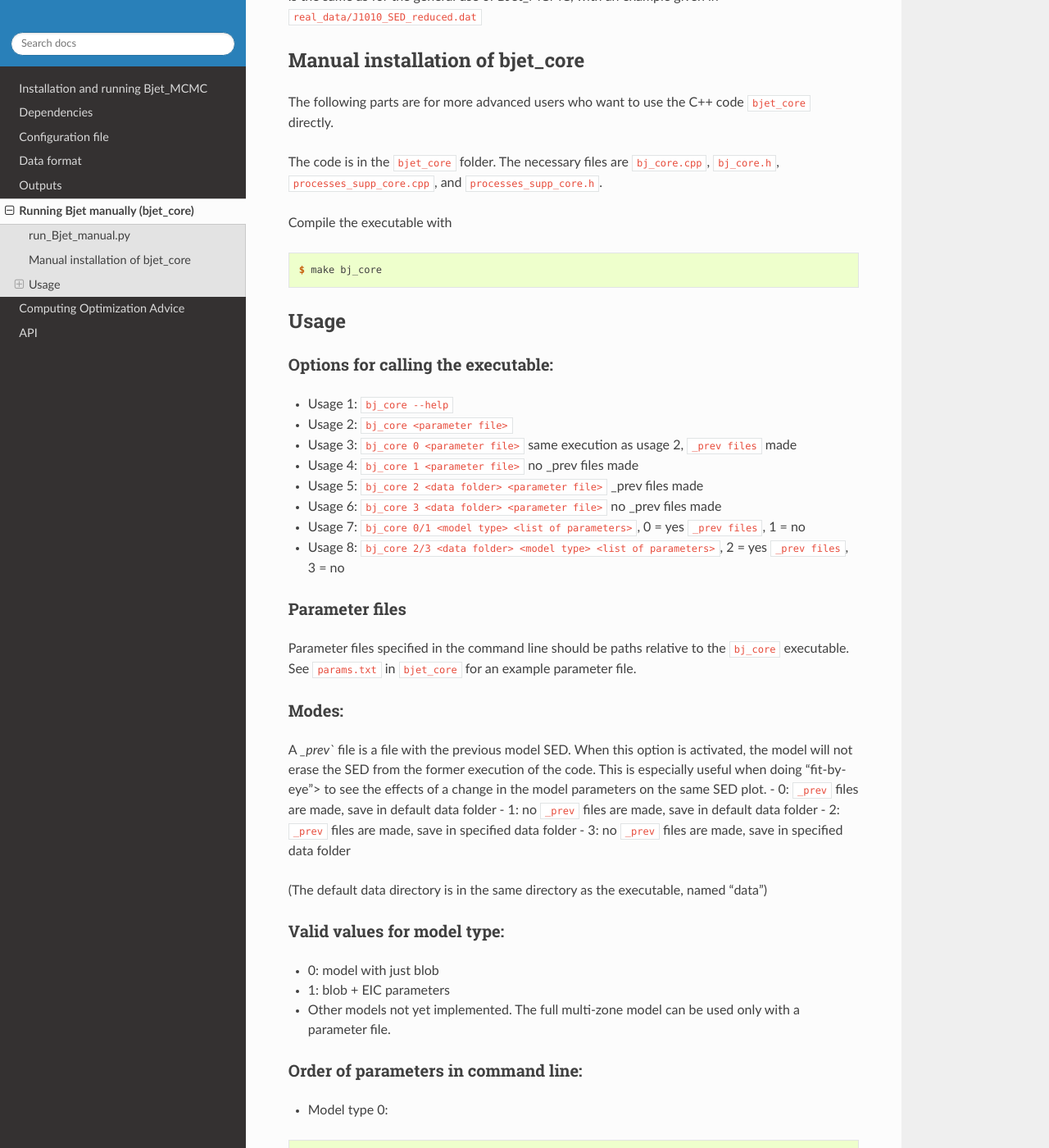
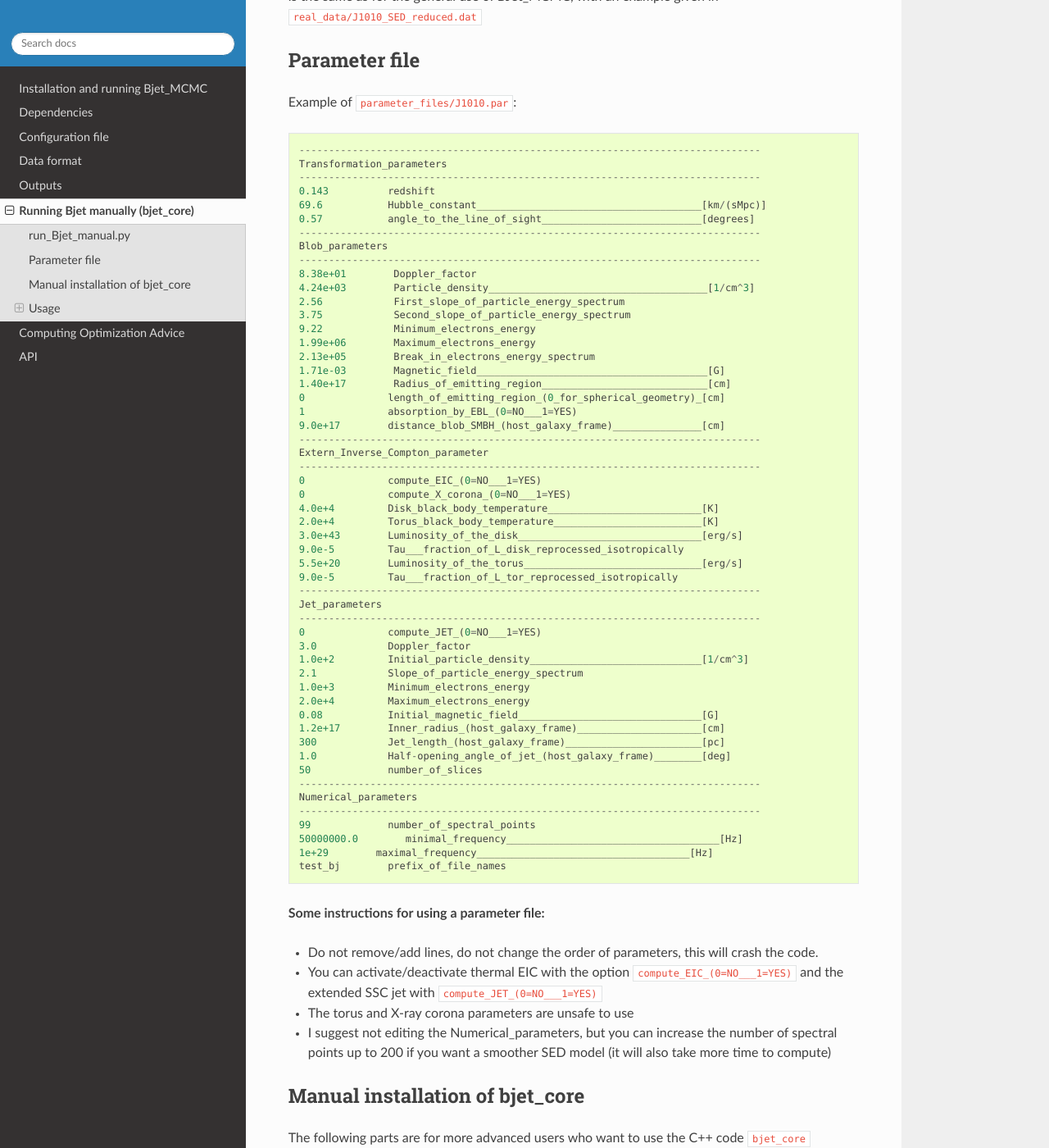
Before and after one commit to Ohervet/Bjet_MCMC, a Sphinx documentation site: the page built from docs/source/bjet_core.rst, in a window 1280 px wide and 1400 px high, scrolled down 523 px. Shown: the whole window at 82% size. Built offline with Sphinx 7.4.7 and the Read the Docs theme 3.1.0, drawn with Linux system fonts in a browser that asks for light colours.

Commit message:
Update bjet_core.rst

```diff
--- a/docs/source/bjet_core.rst
+++ b/docs/source/bjet_core.rst
@@ -10,6 +10,71 @@ Any user can freely edit this script for their needs. This is especially useful
 
 You can adapt lines 40-60 with your chosen setup and inputs. You will need to call a parameter file, following the format of the example given in ``parameter_files/J1010.par``. The SED data file format is the same as for the general use of BJet_MCMC, with an example given in ``real_data/J1010_SED_reduced.dat``
 
+
+Parameter file
+-------------------
+Example of ``parameter_files/J1010.par``: ::
+
+   ------------------------------------------------------------------------------
+   Transformation_parameters
+   ------------------------------------------------------------------------------
+   0.143          redshift
+   69.6           Hubble_constant______________________________________[km/(sMpc)]
+   0.57           angle_to_the_line_of_sight___________________________[degrees]
+   ------------------------------------------------------------------------------
+   Blob_parameters
+   ------------------------------------------------------------------------------
+   8.38e+01        Doppler_factor
+   4.24e+03        Particle_density_____________________________________[1/cm^3]
+   2.56            First_slope_of_particle_energy_spectrum
+   3.75            Second_slope_of_particle_energy_spectrum
+   9.22            Minimum_electrons_energy
+   1.99e+06        Maximum_electrons_energy
+   2.13e+05        Break_in_electrons_energy_spectrum
+   1.71e-03        Magnetic_field_______________________________________[G]
+   1.40e+17        Radius_of_emitting_region____________________________[cm]
+   0              length_of_emitting_region_(0_for_spherical_geometry)_[cm]
+   1              absorption_by_EBL_(0=NO___1=YES)
+   9.0e+17        distance_blob_SMBH_(host_galaxy_frame)_______________[cm]
+   ------------------------------------------------------------------------------
+   Extern_Inverse_Compton_parameter
+   ------------------------------------------------------------------------------
+   0              compute_EIC_(0=NO___1=YES)
+   0              compute_X_corona_(0=NO___1=YES)
+   4.0e+4         Disk_black_body_temperature__________________________[K]
+   2.0e+4         Torus_black_body_temperature_________________________[K]
+   3.0e+43        Luminosity_of_the_disk_______________________________[erg/s]
+   9.0e-5         Tau___fraction_of_L_disk_reprocessed_isotropically
+   5.5e+20        Luminosity_of_the_torus______________________________[erg/s]
+   9.0e-5         Tau___fraction_of_L_tor_reprocessed_isotropically
+   ------------------------------------------------------------------------------
+   Jet_parameters
+   ------------------------------------------------------------------------------
+   0              compute_JET_(0=NO___1=YES)
+   3.0            Doppler_factor
+   1.0e+2         Initial_particle_density_____________________________[1/cm^3]
+   2.1            Slope_of_particle_energy_spectrum
+   1.0e+3         Minimum_electrons_energy
+   2.0e+4         Maximum_electrons_energy
+   0.08           Initial_magnetic_field_______________________________[G]
+   1.2e+17        Inner_radius_(host_galaxy_frame)_____________________[cm]
+   300            Jet_length_(host_galaxy_frame)_______________________[pc]
+   1.0            Half-opening_angle_of_jet_(host_galaxy_frame)________[deg]
+   50             number_of_slices
+   ------------------------------------------------------------------------------
+   Numerical_parameters
+   ------------------------------------------------------------------------------
+   99             number_of_spectral_points
+   50000000.0        minimal_frequency____________________________________[Hz]
+   1e+29        maximal_frequency____________________________________[Hz]
+   test_bj        prefix_of_file_names
+
+**Some instructions for using a parameter file:**
+
+- Do not remove/add lines, do not change the order of parameters, this will crash the code.
+- You can activate/deactivate thermal EIC with the option ``compute_EIC_(0=NO___1=YES)`` and the extended SSC jet with ``compute_JET_(0=NO___1=YES)``
+- The torus and X-ray corona parameters are unsafe to use
+- I suggest not editing the Numerical_parameters, but you can increase the number of spectral points up to 200 if you want a smoother SED model (it will also take more time to compute)
 
 
 
```
